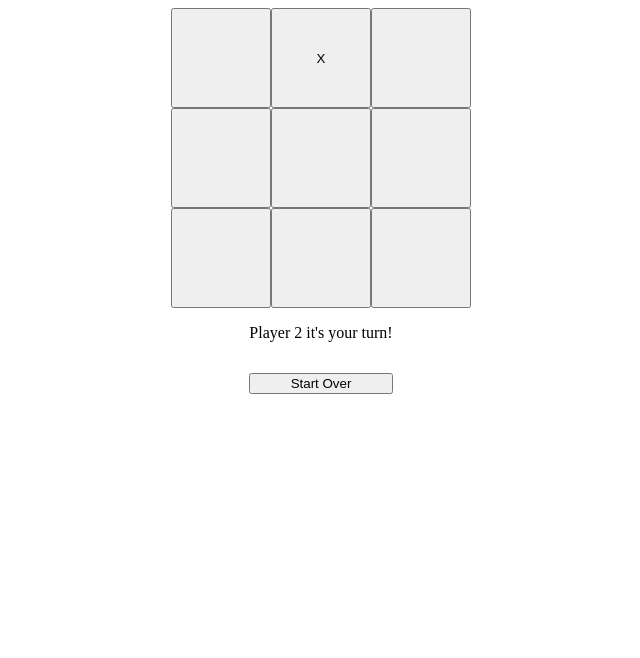
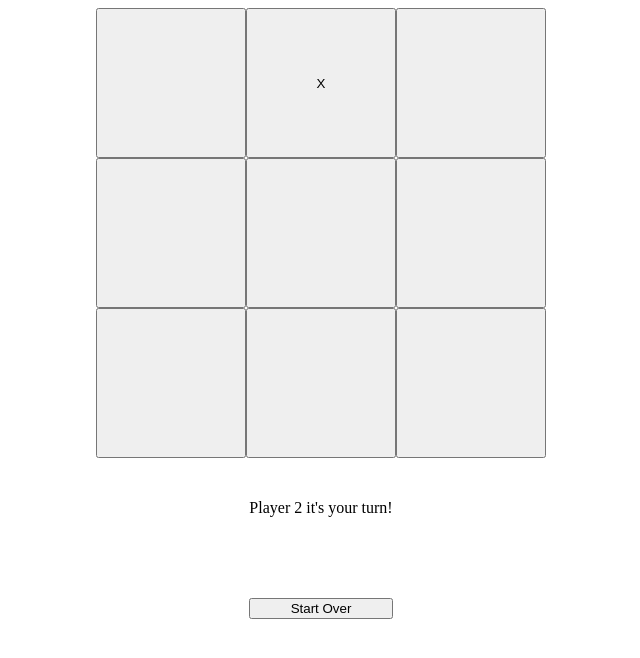
Before and after one commit to moodiesam/tic-tac-toe, a plain HTML site: page index.html in a window 1280 px wide. Both pictures are taken after a click on the button 640 px from the left and 58 px from the top of the page. Shown: the whole page, without its empty margins (319-959 px from the left). Drawn offline with Linux system fonts and the light colour scheme.

Commit message:
Finalize the logic and basic display for the browser version

```diff
--- a/javascript.js
+++ b/javascript.js
@@ -1,16 +1,12 @@
+//Gameboard object which will control the ui portion once rounds are finished
+
+const Gameboard = (() => {
+
     let board = [];
-let round = 0;
-const announcements = document.getElementById('announcements');
 
-function createBoard() {
-    announcements.textContent = `${activePlayer.name}` + " it's your turn!";
-    for(let i=0; i<9; i++) {
-        board[i] = ['']
-        createSquare(board[i]);
-    }
-};
+    const getBoard = () => board;
 
-function createSquare (item) {
+    const createSquare = (item) => {
         const gameboard = document.getElementById('gameboard');
         const squareDiv = document.createElement('button');
 
@@ -20,100 +16,45 @@ function createSquare (item) {
         gameboard.appendChild(squareDiv);
 
         squareDiv.addEventListener('click', () => {
-        if (squareDiv.textContent === '') {
-            board.splice(board.indexOf(item), 1, activePlayer.marker)
+            if (squareDiv.textContent === '' && DisplayController.getWinnerAnnounced() == false) {
+                board.splice(board.indexOf(item), 1, DisplayController.getActivePlayer().marker)
             //clear the divs
-        clearSquares();
+                DisplayController.clearSquares();
             //reload with new array info
-        fillSquares();
+                DisplayController.fillSquares();
             //check for winner
-        checkWinner();
+                DisplayController.checkWinner();
             //check for tie
-        checkTie();
+                DisplayController.checkTie();
             //announce winner OR
             //switch active player
-        if (winnerAnnounced == true) {
-            announceWinner();
-        } else {changeActivePlayer();}
+            if (DisplayController.getWinnerAnnounced() == true) {
+                DisplayController.changeActivePlayer();
+                DisplayController.announceWinner();
+                };
             }
-    })
-};
-
-function clearSquares() {
-    const display = document.getElementById('gameboard');
-    const squares = document.querySelectorAll('.square');
-    squares.forEach(square => display.removeChild(square));
-};
-
-function fillSquares() {
-    for(let i=0; i<9; i++){
-        createSquare(board[i]);
-    }
-};
-
-let winnerAnnounced = false;
-
-const winningCombinations = [
-    [0,1,2],
-    [3,4,5],
-    [6,7,8],
-    [0,3,6],
-    [1,4,7],
-    [2,5,8],
-    [0,4,8],
-    [2,4,6]
-];
-
-function checkWinner() {
-    winningCombinations.forEach((item) => {
-        if(board[item[0]] === activePlayer.marker && board[item[1]] === activePlayer.marker && board[item[2]] === activePlayer.marker) {
-            winnerAnnounced = true;
-        }
-    })
+        });
 
     };
 
-function announceWinner() {
-    console.log('wins?')
-    announcements.textContent = `${activePlayer.name}` + " wins the game!";
-    //end game
-    //no more moves (remove event listeners)
-    //ask to reset the game
+    for(let i=0; i<9; i++) {
+        board[i] = ['']
+        createSquare(board[i]);
     };
 
-function checkTie() {
-    round += 1;
-    if (round === 9) {
-        announceTie();
-    }
+    const resetBoard = () => {
+        for(let i=0; i<9; i++) {
+            board[i] = ['']
+
         };
-
-function announceTie() {
-    announcements.textContent = 'Tie game!';
-    //end game
-    //no more moves (remove event listeners)
-    //ask to reset the game
     }
 
-function changeActivePlayer(){
-    if(activePlayer === players[0]){
-        activePlayer = players[1];
-    } else {
-        activePlayer = players[0];
-    };
-    announcements.textContent = `${activePlayer.name}` + " it's your turn!";
-};
+    return { board, createSquare, resetBoard, getBoard };
+})();
 
-//restart button
+const DisplayController = (() => {
 
-const playAgain = document.getElementById('playAgainButton');
-playAgain.addEventListener('click', () => {
-    board = [];
-    clearSquares();
-    createBoard();
-    winnerAnnounced = false;
-    announcements.textContent = "Player 1, it's your turn!"
-})
+    let board = Gameboard.getBoard();
 
     const players = [
         {
@@ -127,94 +68,98 @@ const players = [
     ];
 
     let activePlayer = players[0];
+    let winnerAnnounced = false;
+    let round = 0;
 
-createBoard();
+    const getActivePlayer = () => activePlayer;
+    const getWinnerAnnounced = () => winnerAnnounced;
+
+
+    const winningCombinations = [
+        [0,1,2],
+        [3,4,5],
+        [6,7,8],
+        [0,3,6],
+        [1,4,7],
+        [2,5,8],
+        [0,4,8],
+        [2,4,6]
+    ];
+
+    const clearSquares = () => {
+        const display = document.getElementById('gameboard');
+        const squares = document.querySelectorAll('.square');
+        squares.forEach(square => display.removeChild(square));
+    };
+
+    function fillSquares() {
+        for(let i=0; i<9; i++){
+            Gameboard.createSquare(Gameboard.board[i]);
+        };
+    };
+
+    function announceWinner() {
+        announcements.textContent = `${activePlayer.name}` + " wins the game!";
+        //end game
+        //no more moves (remove event listeners)
+        //ask to reset the game
+    };
+
+    function checkWinner() {
+        winningCombinations.forEach((item) => {
+            if(Gameboard.board[item[0]] === activePlayer.marker && Gameboard.board[item[1]] === activePlayer.marker && Gameboard.board[item[2]] === activePlayer.marker) {
+                winnerAnnounced = true;
+            }
+        })
+        changeActivePlayer();
+    };
+
+    function announceTie() {
+        announcements.textContent = 'Tie game!';
+        //end game
+        //no more moves (remove event listeners)
+        //ask to reset the game
+    };
+
+    function checkTie() {
+        round += 1;
+        if (round === 9) {
+            announceTie();
+        }
+    };
+
+    function changeActivePlayer(){
+        if(activePlayer === players[0]){
+            activePlayer = players[1];
+        } else {
+            activePlayer = players[0];
+        };
+        announcements.textContent = `${activePlayer.name}` + " it's your turn!";
+    };
 
 
 
+    const playAgain = document.getElementById('playAgainButton');
+    playAgain.addEventListener('click', () => {
+        Gameboard.resetBoard();
+        clearSquares();
+        fillSquares();
+        winnerAnnounced = false;
+        announcements.textContent = "Player 1, it's your turn!"
+    })
 
 
-
-
-
-
-
-
-
-// // creating the boardgame
-// //it represents the state of the BOARD
-
-// let Gameboard = function() {
-
-//     //create the array for the gameboard... 9 empty spaces in the array
-//     let board = [];
-
-//     for (i=0; i<9; i++) {
-//         board[i] = [''];
-//     };
-//     const getBoard = () => board;
-
-//     return {getBoard};
-// }();
-
-// console.log([Gameboard]);
-
-// //create the board
-
-// function fillBoard () {
-//     for (let i=0; i<9; i++){
-//         createSquare(board)
-//     }
-// }
-
-
-// //creating two players (X and O)
-
-// GameController = function() {
-
-//     let board = Gameboard;
-
-//     const players = [
-//         {
-//             name: 'Player One',
-//             marker: 'X'
-//         },
-//         {
-//             name: 'Player Two',
-//             marker: 'O'
-//         }
-//     ];
-
-//     let activePlayer = players[0];
-
-//     // two functions
-//     //1. switching whos turn it is
-//     //2, get the current active player
-
-//     const switchActivePlayer = () => {
-//         activePlayer = activePlayer === players[0] ? players[1] : players[0];
-//     };
-
-//     const getActivePlayer = () => activePlayer;
-
-//     const playRound = () => {
-//         switchActivePlayer();
-//     }
-
-//     // let getActivePlayer = function() {
-//     //     let activePlayer = players[0];
-//     //     return function() {
-//     //         if (activePlayer === players[0]) {
-//     //             activePlayer = players[1];
-//     //         } else {
-//     //             activePlayer = players[0];
-//     //         }
-//     //         return activePlayer;
-//     //     }
-//     // };
-//     // getActivePlayer();
-//     console.log(players);
-//     return {players, playRound, activePlayer};
-// }();
-
-// console.log([GameController]);
+    return{ clearSquares,
+        fillSquares,
+        checkWinner,
+        checkTie,
+        announceWinner,
+        announceTie,
+        changeActivePlayer,
+        getActivePlayer,
+        getWinnerAnnounced,
+        board,
+        winnerAnnounced,
+        activePlayer
+    }
+})();
--- a/style.css
+++ b/style.css
@@ -5,14 +5,14 @@
 
 .gameboard {
     display: grid;
-    grid-template-columns: repeat(3, 100px);
-    grid-template-rows: repeat(3, 100px);
+    grid-template-columns: repeat(3, 150px);
+    grid-template-rows: repeat(3, 150px);
     justify-content: center;
 }
 
 .display {
     display: grid;
-    grid-template-rows: 50px 50px;
+    grid-template-rows: 100px 100px;
     align-items: center;
     justify-content: center;
 }
```
Also changed, not shown: original-files/javascript1.js (added, +131 -0 lines). Lines whose indentation alone changed are shown as unchanged.
